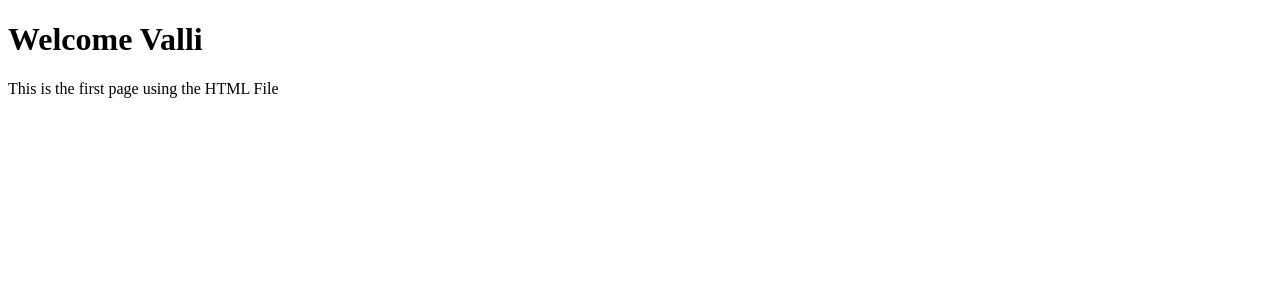
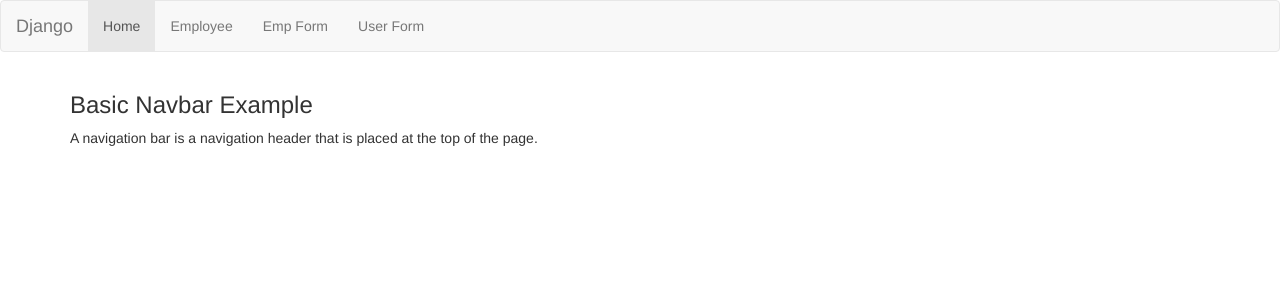
Before and after one commit to Pravijo/DjangoMagnus, a Django app: page /home/ in a window 1280 px wide. Shown: the top 300 px of the page. Run offline with Django 4.2, Linux system fonts and the light colour scheme; some libraries are stand-ins or nearby versions.

Commit message:
hello Django

```diff
--- a/DjangoMagnusJuly/MyFirstApp/views.py
+++ b/DjangoMagnusJuly/MyFirstApp/views.py
@@ -6,8 +6,7 @@ from .forms import UserForm, EmpForm
 
 # Create your views here.
 def home(request):
-    data = {"name":"Valli"}
-    return render(request,'MyFirstApp/Home.html',context=data)
+    return render(request,'MyFirstApp/base.html')
     # return HttpResponse("<h1>Welcome to Django</h1>")
 
 
--- /dev/null
+++ b/DjangoMagnusJuly/templates/MyFirstApp/base.html
@@ -0,0 +1,35 @@
+<!DOCTYPE html>
+<html lang="en">
+<head>
+  <title>Bootstrap Example</title>
+  <meta charset="utf-8">
+  <meta name="viewport" content="width=device-width, initial-scale=1">
+  <link rel="stylesheet" href="https://maxcdn.bootstrapcdn.com/bootstrap/3.4.1/css/bootstrap.min.css">
+  <script src="https://ajax.googleapis.com/ajax/libs/jquery/3.6.4/jquery.min.js"></script>
+  <script src="https://maxcdn.bootstrapcdn.com/bootstrap/3.4.1/js/bootstrap.min.js"></script>
+</head>
+<body>
+
+<nav class="navbar navbar-default">
+  <div class="container-fluid">
+    <div class="navbar-header">
+      <a class="navbar-brand" href="#">Django</a>
+    </div>
+    <ul class="nav navbar-nav">
+      <li class="active"><a href="{% url 'home' %}">Home</a></li>
+      <li><a href="{% url 'emp' %}">Employee</a></li>
+      <li><a href="{% url 'empform' %}">Emp Form</a></li>
+      <li><a href="{% url 'userform' %}">User Form</a></li>
+    </ul>
+  </div>
+</nav>
+
+<div class="container">
+  <h3>Basic Navbar Example</h3>
+  <p>A navigation bar is a navigation header that is placed at the top of the page.</p>
+</div>
+
+{% block content %}
+{% endblock content %}
+</body>
+</html>
```
Also changed, not shown: DjangoMagnusJuly/templates/MyFirstApp/Emp.html (+4 -10 lines), DjangoMagnusJuly/templates/MyFirstApp/EmpForm.html (+4 -10 lines), DjangoMagnusJuly/templates/MyFirstApp/UserForm.html (+4 -9 lines).
